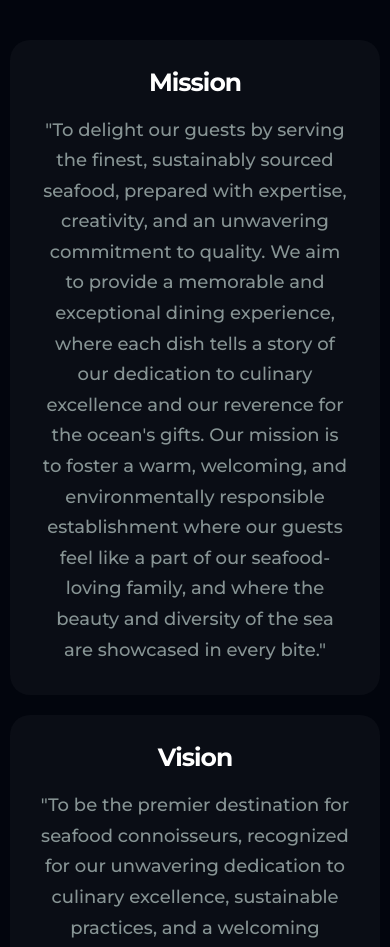
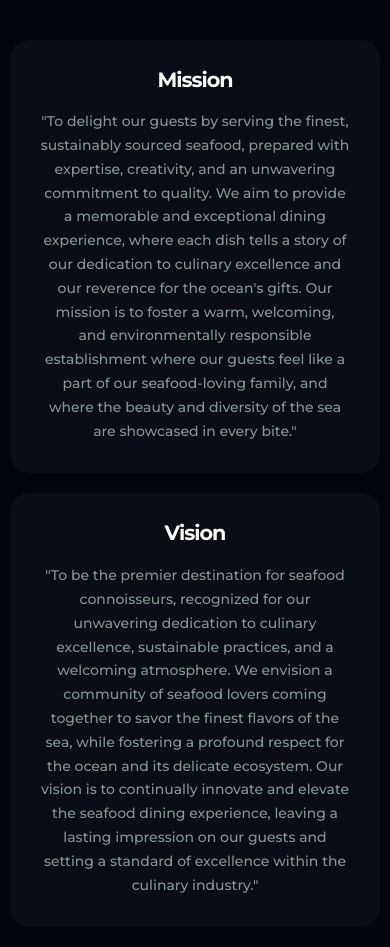
Before and after one commit to StevenWinters/oceancravingsmorato, a React (Vite) app: page /about-us in a window 390 px wide. Shown: the part 562-1509 px from the top of the page. Built offline with nearby package versions, Linux system fonts and the light colour scheme.

Commit message:
Fixed MissionVision Text

```diff
--- a/src/index.css
+++ b/src/index.css
@@ -779,12 +779,9 @@ a {
 
 /* MISSION AND VISION */
 
-.ms-vs__card h3 {
-  font-size: 2.5rem;
-}
-
 .ms-vs__card p {
-  font-size: 1.8rem;
+  font-size: 1.7rem;
+  margin: 0 auto;
 }
 
 .ms-vs__grid {
@@ -795,6 +792,12 @@ a {
   .ms-vs__grid {
     grid-template-columns: 1fr;
     justify-items: center;
+  }
+}
+
+@media screen and (max-width: 768px) {
+  .ms-vs__card p {
+    font-size: 1.4rem;
   }
 }
 
```
